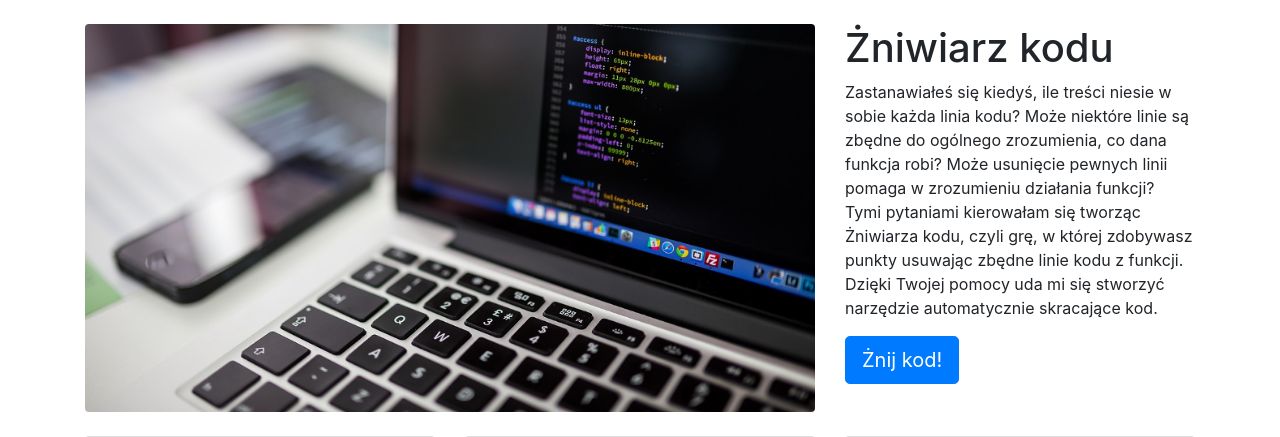
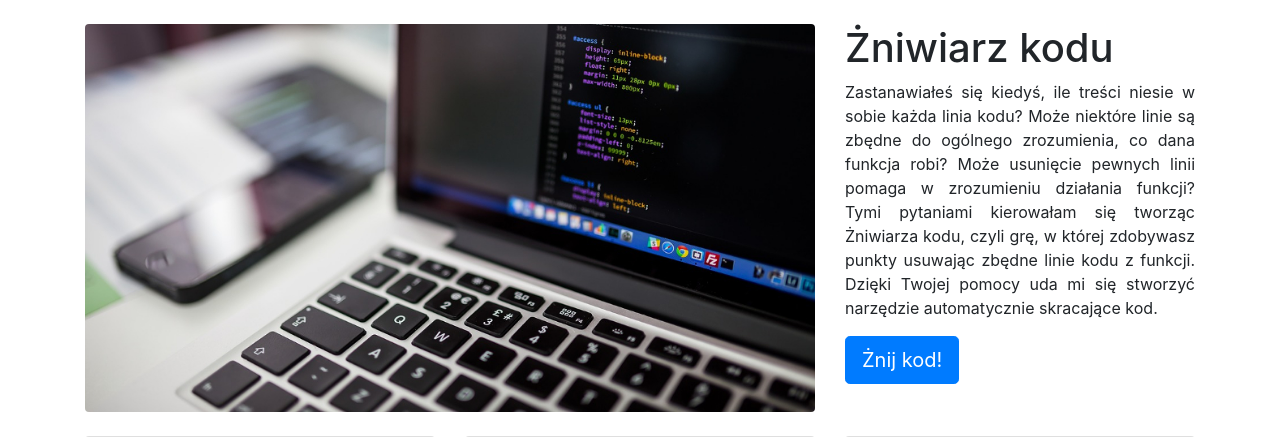
Before and after one commit to jwiszowata/code_reaper, a Django app: a page that uses code_reaper/templates/code_reaper/index.html in a window 1280 px wide. Shown: the part 56-493 px from the top of the page. Run offline with Django 3.2, Linux system fonts and the light colour scheme; the visitor is signed in with stand-in values (Sample User, id 1); some libraries are stand-ins or nearby versions.

Commit message:
Text justification

```diff
--- a/code_reaper/templates/code_reaper/index.html
+++ b/code_reaper/templates/code_reaper/index.html
@@ -18,7 +18,7 @@
         <!-- /.col-lg-8 -->
         <div class="col-lg-4">
           <h1>Żniwiarz kodu</h1>
-          <p class="long_text">Zastanawiałeś się kiedyś, ile treści niesie w sobie każda linia kodu? Może niektóre linie są zbędne do ogólnego zrozumienia, co dana funkcja robi? Może usunięcie pewnych linii pomaga w zrozumieniu działania funkcji? Tymi pytaniami kierowałam się tworząc Żniwiarza kodu, czyli grę, w której zdobywasz punkty usuwając zbędne linie kodu z funkcji. Dzięki Twojej pomocy uda mi się stworzyć narzędzie automatycznie skracające kod.</p>
+          <p style="text-align: justify;">Zastanawiałeś się kiedyś, ile treści niesie w sobie każda linia kodu? Może niektóre linie są zbędne do ogólnego zrozumienia, co dana funkcja robi? Może usunięcie pewnych linii pomaga w zrozumieniu działania funkcji? Tymi pytaniami kierowałam się tworząc Żniwiarza kodu, czyli grę, w której zdobywasz punkty usuwając zbędne linie kodu z funkcji. Dzięki Twojej pomocy uda mi się stworzyć narzędzie automatycznie skracające kod.</p>
           <a class="btn btn-primary btn-lg" href="{% url 'task' %}">Żnij kod!</a>
 
         </div>
```
